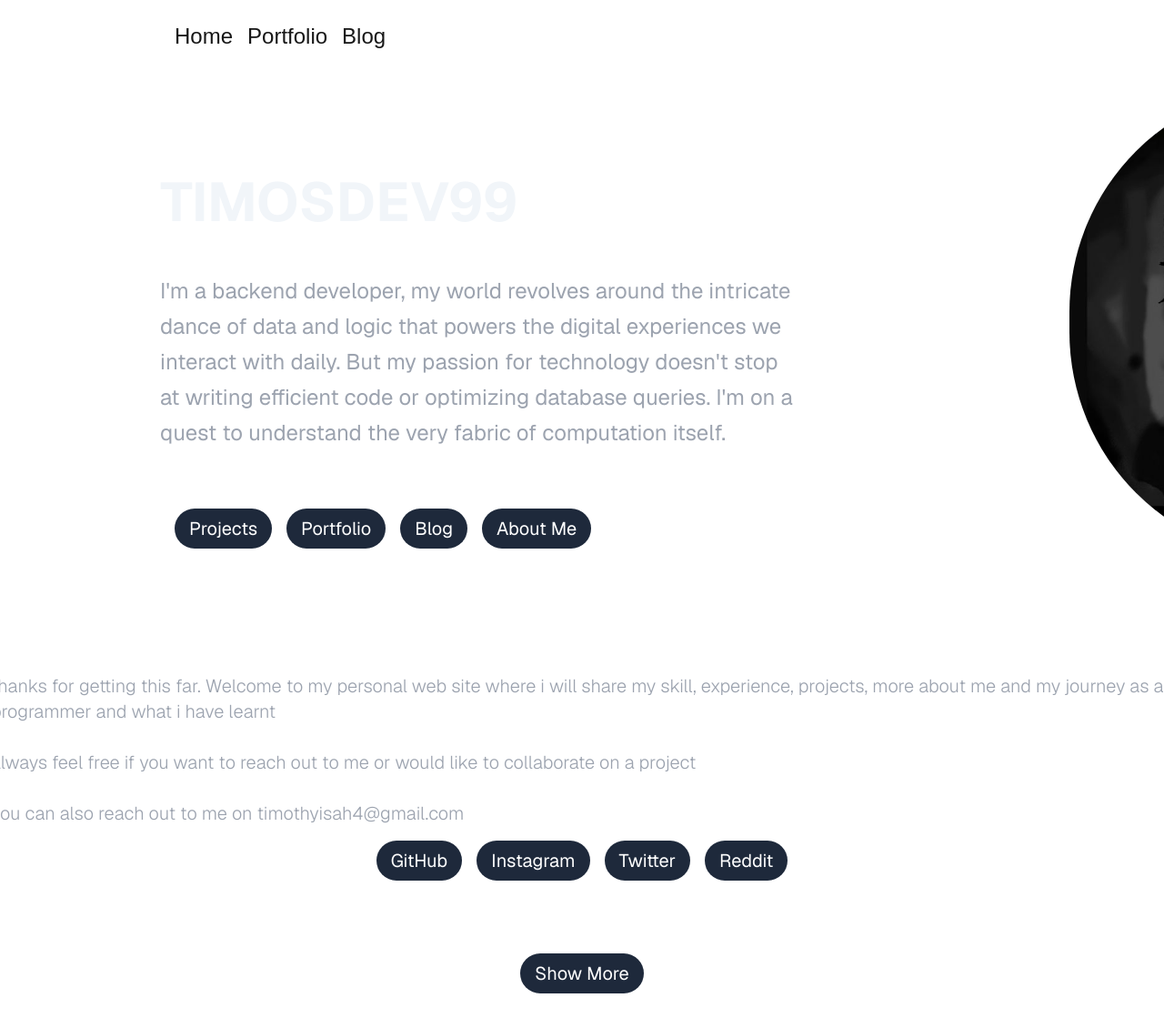
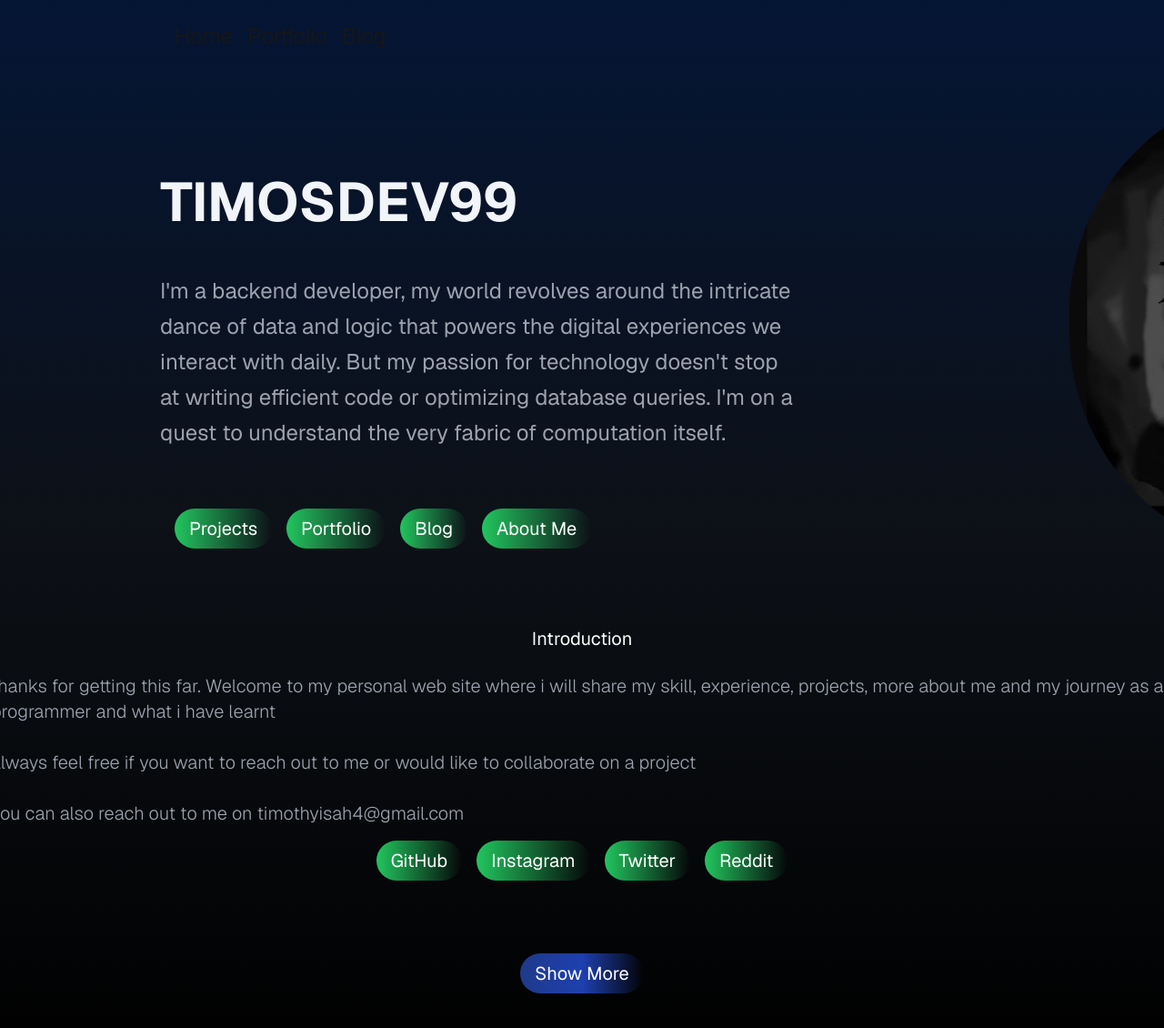
Before and after one commit to Timosdev99/Timosdev99.github.io, a Next.js app: page / in a window 1280 px wide. Shown: the top 1130 px of the page at 91% size. Built offline with nearby package versions, Linux system fonts and the light colour scheme.

Commit message:
change bg-color

```diff
--- a/src/app/component/introcard.jsx
+++ b/src/app/component/introcard.jsx
@@ -15,7 +15,7 @@ const buttonLinks = [
           <Link
             key={index}
             href={button.link}
-            className="text-white text-xl rounded-3xl bg-slate-800  px-4 py-2 hover:text-green-500 transition-all 500 ease-linear hover:text-2xl"
+            className="text-white text-xl rounded-3xl bg-gradient-to-r from-green-500 to-black-900  px-4 py-2 hover:text-green-500 transition-all 500 ease-linear hover:text-2xl"
           >
             {button.label}
           </Link>
--- a/src/app/component/me.jsx
+++ b/src/app/component/me.jsx
@@ -15,7 +15,7 @@ const buttonLinks = [
             href={button.link}
             target="_blank"
             rel="noopener noreferrer"
-            className="px-4 py-2 bg-slate-800 rounded-3xl text-xl text-white  hover:text-green-400  transition-all hover:text-2xl"
+            className="px-4 py-2 bg-gradient-to-r from-green-500 to-black-400 rounded-3xl text-xl text-white  hover:text-green-400  transition-all hover:text-2xl"
           >
             {button.label}
           </a>
--- a/src/app/component/nav.jsx
+++ b/src/app/component/nav.jsx
@@ -8,7 +8,7 @@ const nav = () => {
     const pathname = usePathname()
 
     return (
-        <nav className="flex justify-start items-center p-4 relative text ">
+        <div className="flex justify-start items-center p-4 relative text ">
   <div className="absolute top-6 left-48">
     <Link
       href="/"
@@ -30,7 +30,7 @@ const nav = () => {
     </Link>
   </div>
 
-</nav>
+</div>
 
 
     )
--- a/src/app/component/skills.jsx
+++ b/src/app/component/skills.jsx
@@ -34,7 +34,7 @@ const skillset = [
         {skillset.map((skill, index) => (
           <span
             key={index}
-            className="px-4 py-2 bg-slate-800 justify-center text-center rounded-3xl text-xl text-white hover:bg-slate-600 transition-all "
+            className="px-4 py-2 bg-gradient-to-r from-blue-700 to-black-900 justify-center text-center rounded-3xl text-xl text-white hover:bg-slate-600 transition-all "
           >
             <i className= {`${skill.icon} mr-4`}></i>
             {skill.name}
--- a/src/app/layout.js
+++ b/src/app/layout.js
@@ -22,7 +22,7 @@ export default function RootLayout({ children }) {
   return (
     <html lang="en">
       <body
-        className={`${geistSans.variable} ${geistMono.variable} antialiased`}
+        className={`${geistSans.variable} ${geistMono.variable} antialiased bg-gradient-to-t from-black via-[#0d1117] to-[#041534] `}
       >
   <header>
     <Nav />
--- a/src/app/page.js
+++ b/src/app/page.js
@@ -12,7 +12,7 @@ export default function Home() {
   };
 
   return (
-    <div className="flex flex-col items-center min-h-screen gap-16 p-8 sm:p-20 font-[family-name:var(--font-geist-sans)]">
+    <div className=" flex flex-col items-center min-h-screen gap-16 p-8 sm:p-20 font-[family-name:var(--font-geist-sans)]">
 
       <main className="flex flex-col gap-8 items-center sm:items-start">
         <Introcard />
@@ -22,7 +22,7 @@ export default function Home() {
       </main>
       <button
         onClick={toggleShowMore}
-        className="px-4 py-2 bg-slate-800 justify-center text-center rounded-3xl text-xl text-white hover:bg-slate-600 transition-all hover:text-green-500"
+        className="px-4 py-2 bg-gradient-to-r from-blue-900 via-blue-800 to-black-900 justify-center text-center rounded-3xl text-xl text-white hover:bg-slate-600 transition-all hover:text-green-500"
       >
         {show ? "Show Less" : "Show More"}
       </button>
```
